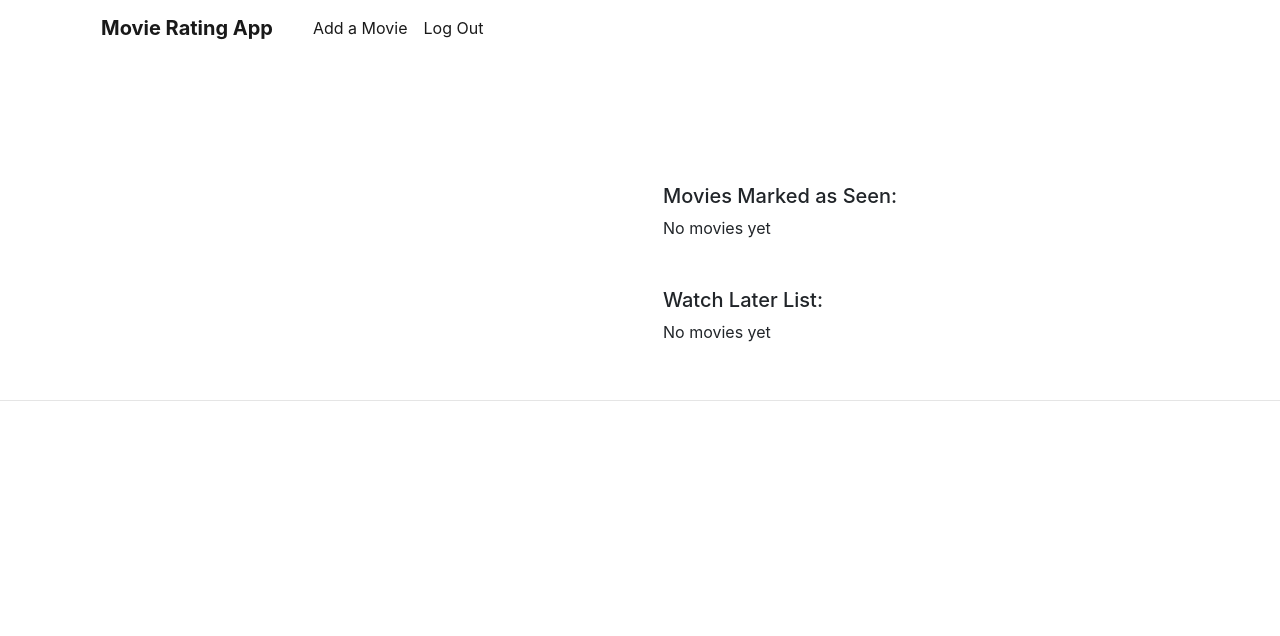
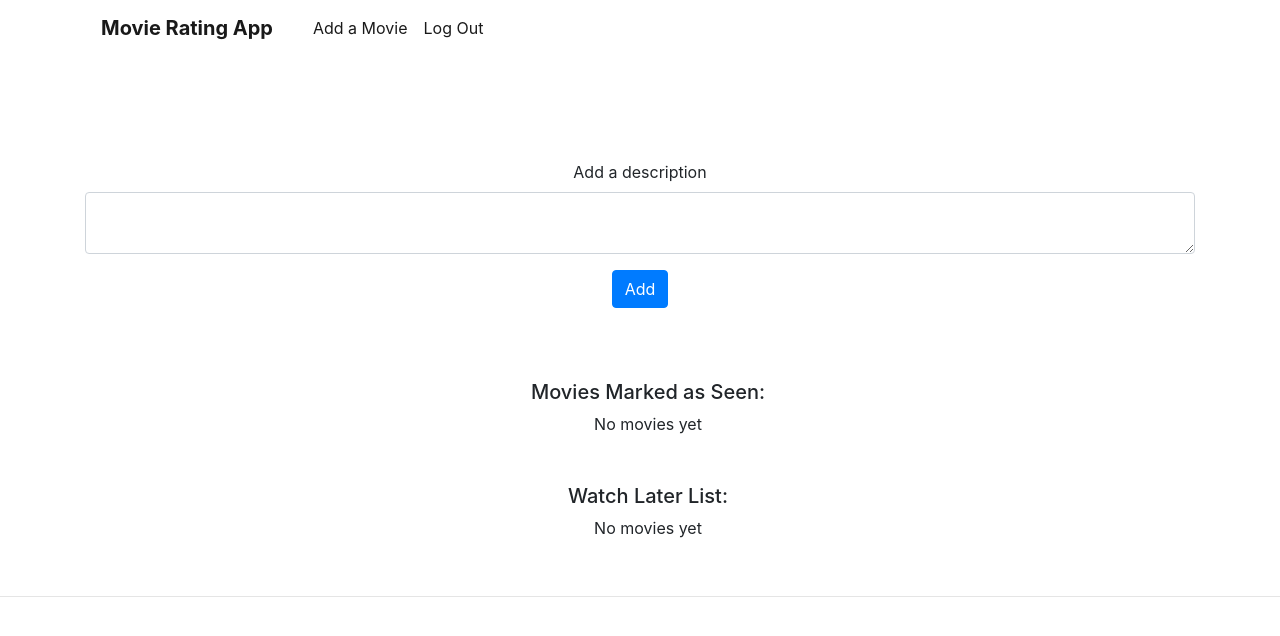
Before and after one commit to henna-h/movie-rating-app, a Flask app: template templates/profile.html in a window 1280 px wide. Shown: the top 636 px of the page. Run offline with Flask 2, Linux system fonts and the light colour scheme; the template is opened without the code that fills it, so the values that code supplies are empty; some libraries are stand-ins or nearby versions.

Commit message:
add description

```diff
--- a/schema.sql
+++ b/schema.sql
@@ -2,7 +2,7 @@ CREATE TABLE users (
     id SERIAL PRIMARY KEY,
     username TEXT UNIQUE NOT NULL,
     password TEXT NOT NULL,
-    desciption TEXT
+    description TEXT
 );
 
 CREATE TABLE movies (
--- a/templates/profile.html
+++ b/templates/profile.html
@@ -6,13 +6,32 @@
         </div>
     </div>
 
-    <div class="row justify-content-center">
-        <div class="col">
-            {% if reviewCount > 0 %}
+    <div class="row justify-content-center mb-5">
+        <div class="col text-center">
+            {% if user.description %}
+                <h5 class="text-bold">Description:</h5>
+                <p>{{ user.description }}</p>
+            {% elif user.username == session.username %}
+                <form action="/add-description", method="POST">
+                    <label class="form-label">Add a description</label>
+                    <textarea type="text" name="description" class="form-control"></textarea>
+                    <input type="hidden" name="username" value="{{ user.username}}" />
+                    <button type="submit" class="btn btn-primary mt-3">Add</button>
+                </form>
+            {% endif %}
+
+        </div>
+    </div>
+
+
+
+    <div class="row d-flex justify-content-center">
+        {% if reviewCount > 0 %}
+            <div class="col text-center">
                 {% include "review_list.html" %}
-            {% endif %}
-        </div>
-        <div class="col my-4 ml-3">
+            </div>
+        {% endif %}
+        <div class="col my-4 ml-3 text-center">
             <h5> Movies Marked as Seen:</h5>
             {% if moviesSeenCount > 0 %}
                 {% for m in moviesSeenList %}
@@ -33,4 +52,5 @@
         </div>
     </div>
 
+
 {% endblock %}
--- a/templates/review_list.html
+++ b/templates/review_list.html
@@ -10,8 +10,8 @@
 
 {% for r in reviews %}
     <div class="row">
-        <div class="col d-flex justify-content-center my-3">
-            <div class="card" style="width: 18rem;">
+        <div class="col d-flex justify-content-center">
+            <div class="card mt-2" style="width: 18rem;">
                 <div class="card-body">
                     <h5 class="card-title text-center"> Stars: {{ r.stars }}</h5>
 
@@ -30,6 +30,7 @@
             </div>
         </div>
     </div>
+
     {% endif %}
 
 {% endfor %}
```
Also changed, not shown: routes.py (+8 -0 lines), templates/movie.html (+12 -11 lines), users.py (+6 -1 lines).
